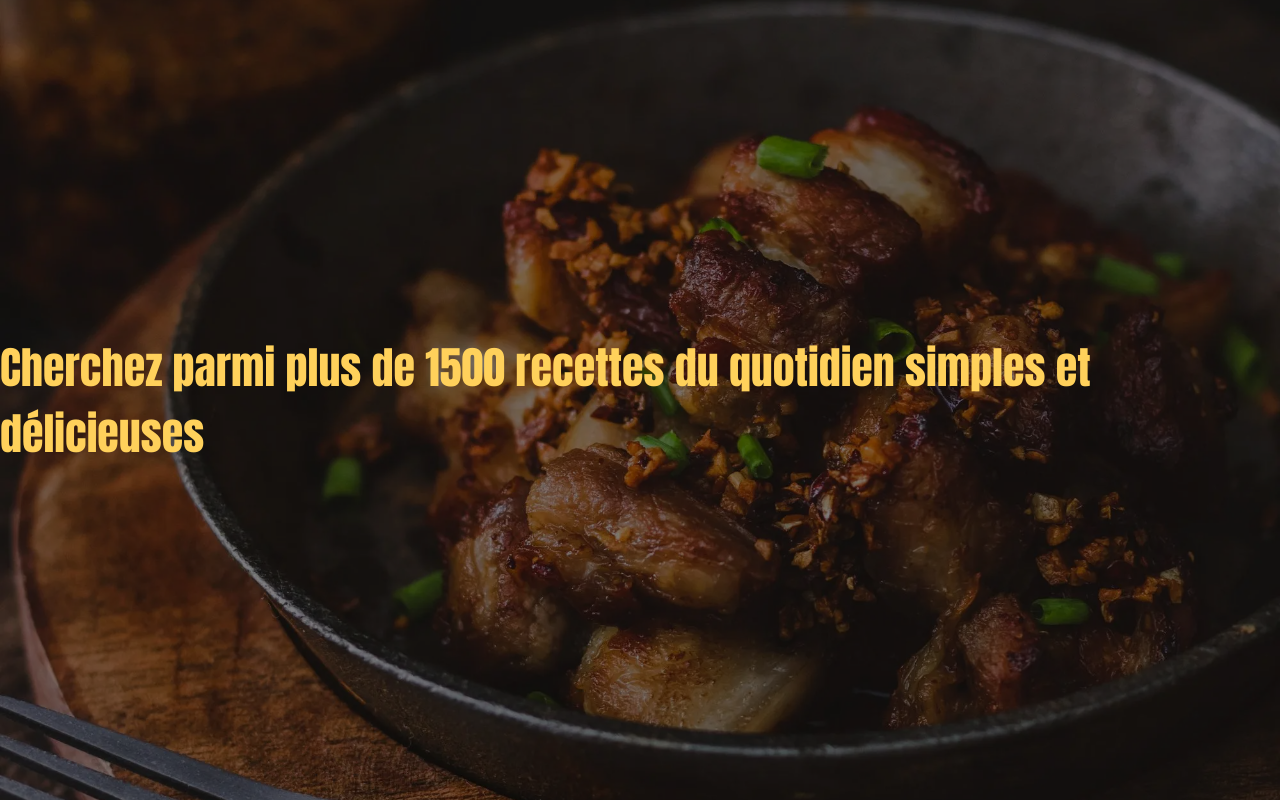
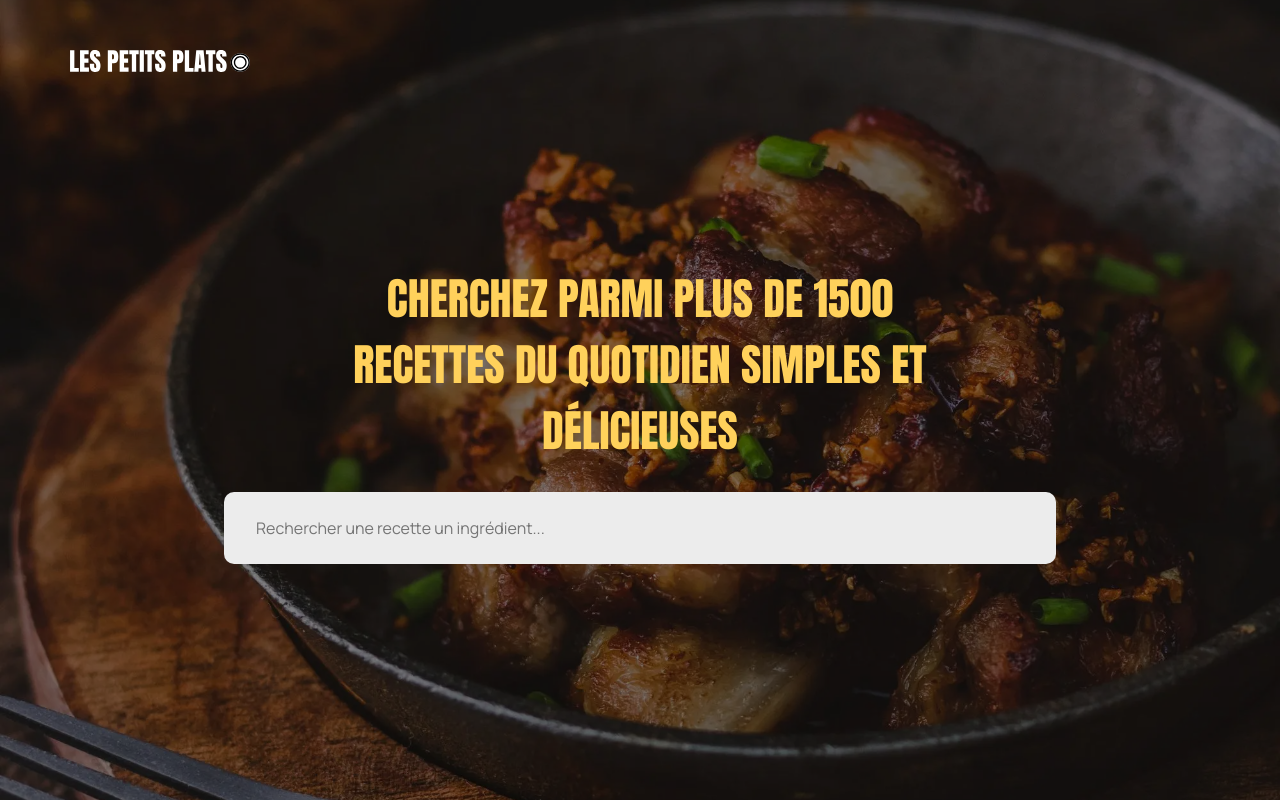
Before and after one commit to Nath-vfx/les-petits-plats, a website built with Vite: page index.html in a window 1280 px wide. Built offline with nearby package versions, Linux system fonts and the light colour scheme.

Commit message:
style: Stylling main component in v1

```diff
--- a/index.html
+++ b/index.html
@@ -8,9 +8,13 @@
         <title>Les Petits Plats</title>
     </head>
     <body>
+
         <main id="app" class="LPP-main">
+
             <div class="Back-filter">
-                <h1>Cherchez parmi plus de 1500 recettes du quotidien simples et délicieuses</h1>
+                <header><img class="Site-logo" src="logo.svg" alt=""></header>
+                <h1 class="main-title">Cherchez parmi plus de 1500 recettes du quotidien simples et délicieuses</h1>
+                <label for="searchbar"></label><input type="text" id="searchbar" placeholder="Rechercher une recette un ingrédient...">
             </div>
         </main>
     </body>
--- a/style.css
+++ b/style.css
@@ -32,16 +32,19 @@ h1 {
   font-weight: 400;
   line-height: 66px;
   color: var(--yellow);
+  text-transform: uppercase;
 }
 
 .LPP-main {
   height: 100vh;
   background: url("/photos/Recette18.webp") no-repeat center;
   background-size: cover;
+
 }
 
 .Back-filter {
   display: flex;
+  position: relative;
   flex-direction: column;
   align-items: center;
   justify-content: center;
@@ -49,3 +52,33 @@ h1 {
   width: 100%;
   background-color: rgba(0, 0, 0, 0.5);
 }
+
+#searchbar {
+  border: none;
+  padding: 24px 32px;
+  font-family: "Manrope", sans-serif;
+  font-size: 16px;
+  font-weight: 400;
+  line-height: 24px;
+  color: var(--black);
+  background-color: var(--white);
+  border-radius: 10px;
+  width: 60%;
+}
+
+header {
+  display: block;
+  position: absolute;
+  top: 50px;
+  left: 70px;
+}
+
+header .Site-logo {
+  width: 180px;
+  height: auto;
+}
+
+.main-title {
+  width: 50%;
+  text-align: center;
+}
```
Also changed, not shown: public/logo.svg (added).
